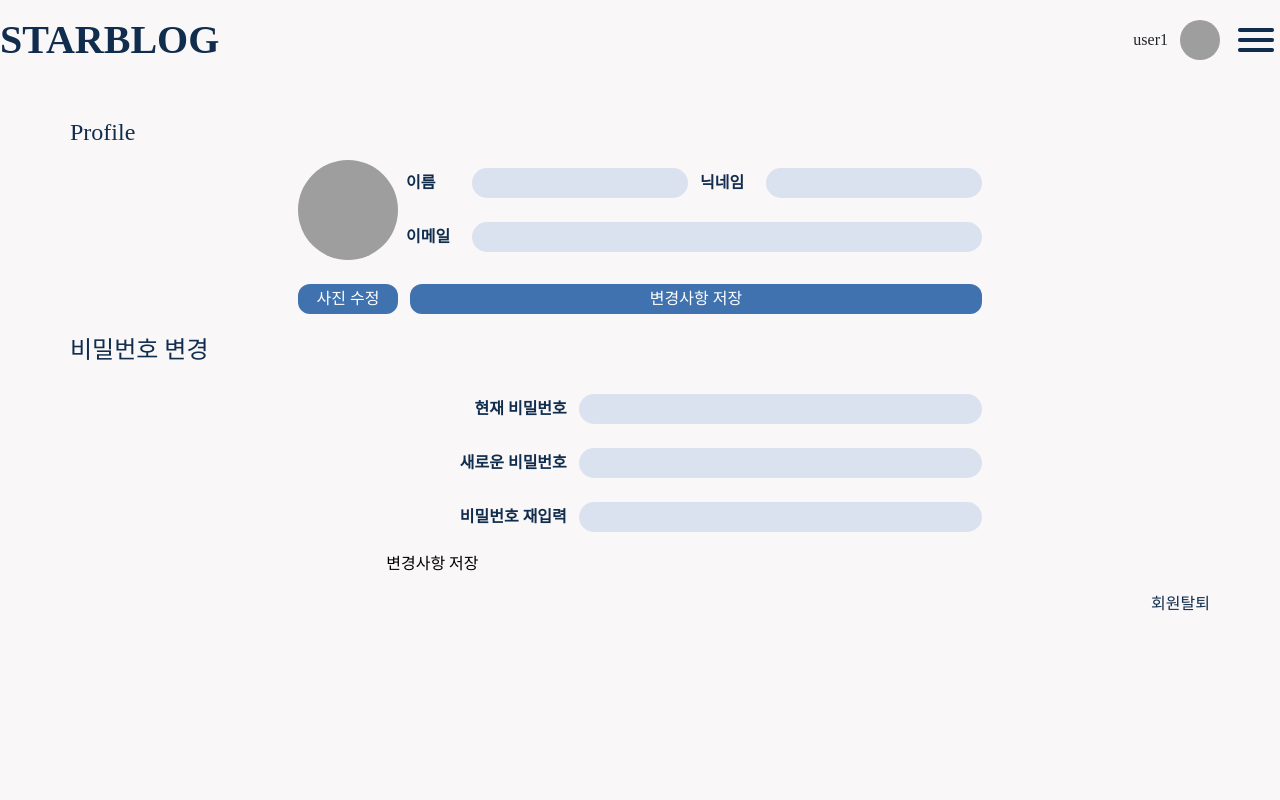
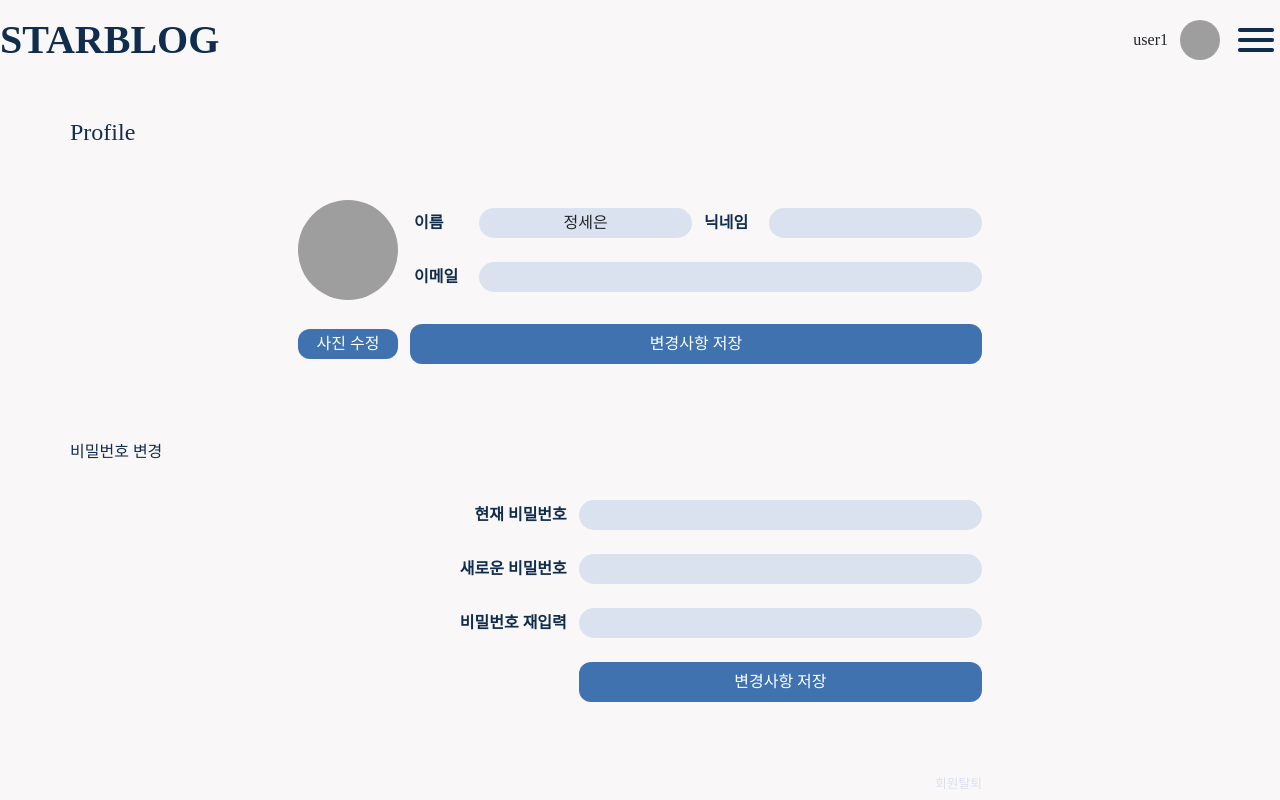
Before and after one commit to thkim0515/DeveloperBlog, a React (Create React App) app: page /profileEdit in a window 1280 px wide. Built offline with nearby package versions, Linux system fonts and the light colour scheme; grey boxes are pictures that could not be loaded; a web font is replaced by a local one.

Commit message:
style: 프로필조회, 수정 css 디테일 변화

```diff
--- a/src/pages/Profile/Profile.style.js
+++ b/src/pages/Profile/Profile.style.js
@@ -8,13 +8,13 @@ export const ProfileInfoMainBox = styled.div`
   display: flex;
   flex-direction: column;
   align-items: center;
+  gap:80px;
 `;
 
 //프로필 제목
 export const ProfileTitle = styled.h2`
   font-size: 1.5rem;
   color: #112d4e;
-  margin-bottom: 32px;
   align-self: start;
 `;
 
@@ -34,7 +34,7 @@ export const ProfileInfoBox = styled.div`
   display: flex;
   justify-content: center;
   align-items: center;
-  gap:8px;
+  gap:16px;
 `;
 
 //프로필 이미지 박스
--- a/src/pages/ProfileEdit/PasswordEdit.jsx
+++ b/src/pages/ProfileEdit/PasswordAndUserOut.jsx
@@ -1,8 +1,8 @@
 import * as S from "./ProfileEdit.style.js";
 
-export const PasswordEdit = () => {
+export const PasswordAndUserOut = () => {
   return (
-    <S.PasswordBox>
+    <S.PasswordAndUserOutBox>
       <S.PwdTitle>비밀번호 변경</S.PwdTitle>
       <S.PwdFormBox>
         <S.PwdForm>
@@ -12,9 +12,12 @@ export const PasswordEdit = () => {
           <input type="password" />
           <label>비밀번호 재입력</label>
           <input type="password" />
-          <button>변경사항 저장</button>
+          <S.PwdEditButton>변경사항 저장</S.PwdEditButton>
         </S.PwdForm>
       </S.PwdFormBox>
-    </S.PasswordBox>
+      <S.UseroutBtnBox>
+        <button>회원탈퇴</button>
+      </S.UseroutBtnBox>
+    </S.PasswordAndUserOutBox>
   );
 };
--- a/src/pages/ProfileEdit/ProfileEdit.jsx
+++ b/src/pages/ProfileEdit/ProfileEdit.jsx
@@ -1,12 +1,10 @@
-import * as S from "./ProfileEdit.style.js";
 import { ProfileInfo } from "./ProfileInfo";
-import { PasswordEdit } from "./PasswordEdit";
+import { PasswordAndUserOut } from "./PasswordAndUserOut";
 export const ProfileEdit = () => {
   return (
     <>
       <ProfileInfo />
-      <PasswordEdit />
-      <S.UseroutBtn>회원탈퇴</S.UseroutBtn>
+      <PasswordAndUserOut />
     </>
   );
 };
--- a/src/pages/ProfileEdit/ProfileEdit.style.js
+++ b/src/pages/ProfileEdit/ProfileEdit.style.js
@@ -7,7 +7,7 @@ export const ProfileInfoMainBox = styled.div`
   display: flex;
   flex-direction: column;
   align-items: center;
-  gap:15%;
+  gap: 40px
 `;
 
 //프로필 제목
@@ -33,7 +33,7 @@ export const ProfileInfoBox = styled.div`
   display: flex;
   justify-content: center;
   align-items: center;
-  gap:8px;
+  gap:16px;
 `;
 
 //프로필 이미지 박스
@@ -75,8 +75,8 @@ export const TextBoxItem = styled.div`
     font-weight: 600;
     text-align: left;
   }
-  /* 자식 input 태그 스타일 적용 */
-  input {
+  /* 자식 input, div 태그 스타일 적용 */
+  input, div {
     display: flex;
     justify-content: center;
     align-items: center;
@@ -97,36 +97,42 @@ export const EditButtonBox = styled.div`
   display: grid;
   gap: 12px;
   grid-template-columns: 100px 1fr;
-
+  div{
+    display: flex;
+    align-items: center;
+    .image_edit {
+    height: 30px;
+  }
+  }
 
 `
 //TODO 버튼 컴포넌트화 하기
 //사진 수정, 변경사항 저장
 export const ProfileEditButton = styled.button`
   width: 100%;
-  height: 30px;
+  height: 40px;
   background-color: #3f72af;
   border-radius: 12px;
   color: white;
 `;
 
-/**-------비밀번호 변경 컴포넌트 시작 ----------- */
+/**-------비밀번호 변경, 회원탈퇴 컴포넌트 시작 ----------- */
 
-//패스워드 메인 박스
-export const PasswordBox = styled.div`
+//패스워드, 회원탈퇴 메인 박스
+export const PasswordAndUserOutBox = styled.div`
   width: 100%;
-  margin-top: 24px;
+  margin-top: 80px;
   display: flex;
   flex-direction: column;
   align-items: center;
   justify-content: center;
+  gap:40px;
 `;
 
 //비밀번호 변경 제목
 export const PwdTitle = styled.h2`
-  font-size: 1.5rem;
+  font-size: 1rem;
   color: #112d4e;
-  margin-bottom: 32px;
   align-self: start;
 `;
 
@@ -165,13 +171,27 @@ input {
     text-align: center;
   }
 `
+//변경사항 저장 버튼
+export const PwdEditButton = styled.button`
+  grid-column: 2/3;
+  grid-row: 4/5;
+  width: 100%;
+  height: 40px;
+  background-color: #3f72af;
+  border-radius: 12px;
+  color: white;
+
+`;
+
 
 /**회원 탈퇴 */
-export const UseroutBtn = styled.button`
-  margin-top: 24px;
-  float: right;
-  background-color: none;
-  border: none;
-  font-style: 0.5rem;
-  color: #112d4e;
+export const UseroutBtnBox = styled.div`
+  margin-top: 36px;
+  width: 60%;
+  display: flex;
+  justify-content: end;
+  button{
+    font-size: 0.8rem;
+    color: #dbe2ef;
+  }
 `
--- a/src/pages/ProfileEdit/ProfileInfo.jsx
+++ b/src/pages/ProfileEdit/ProfileInfo.jsx
@@ -18,7 +18,8 @@ export const ProfileInfo = () => {
               <p>이름</p>
             </S.TextBoxItem>
             <S.TextBoxItem>
-              <input />
+              {/* 이름은 변경 못 하게 div*/}
+              <div>정세은</div>
             </S.TextBoxItem>
             <S.TextBoxItem>
               <p>닉네임</p>
@@ -36,7 +37,9 @@ export const ProfileInfo = () => {
         </S.ProfileInfoBox>
         <S.EditButtonBox>
           <div>
-            <S.ProfileEditButton>사진 수정</S.ProfileEditButton>
+            <S.ProfileEditButton className="image_edit">
+              사진 수정
+            </S.ProfileEditButton>
           </div>
           <div>
             <S.ProfileEditButton>변경사항 저장</S.ProfileEditButton>
```
